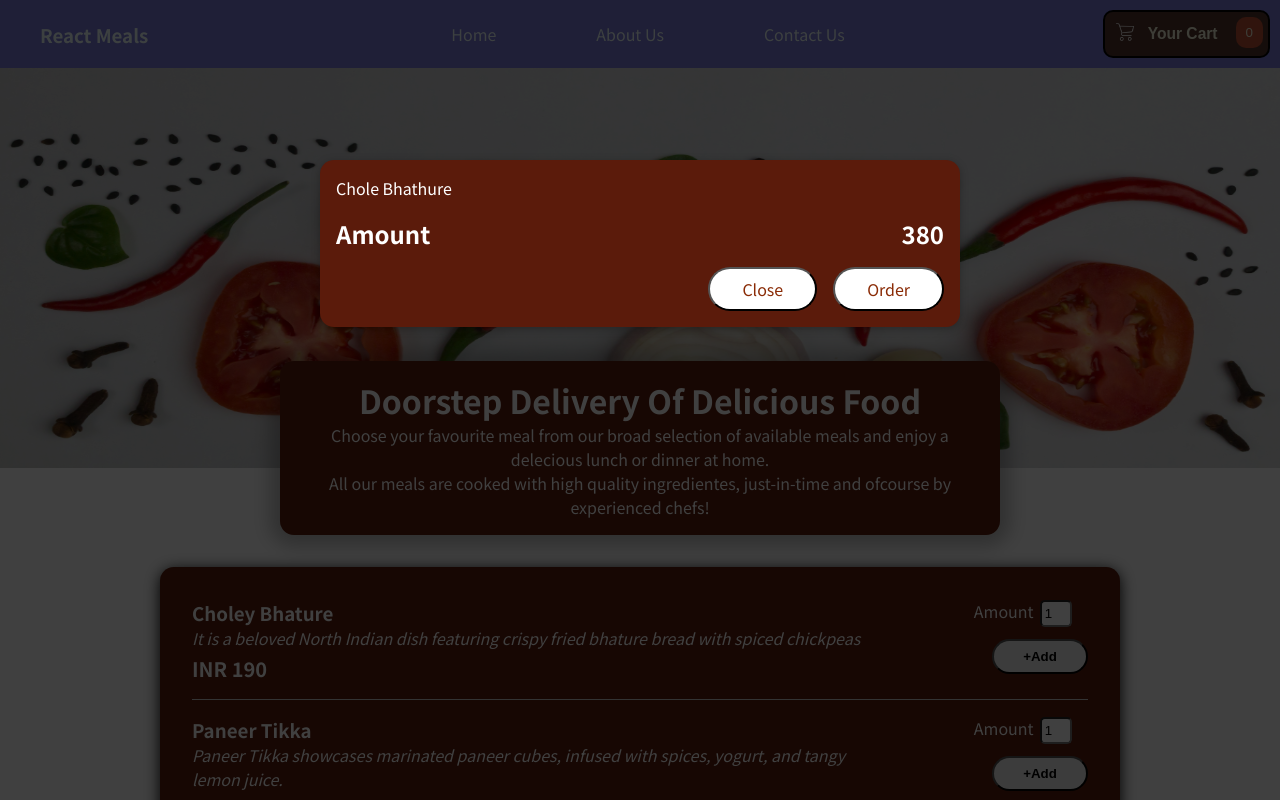
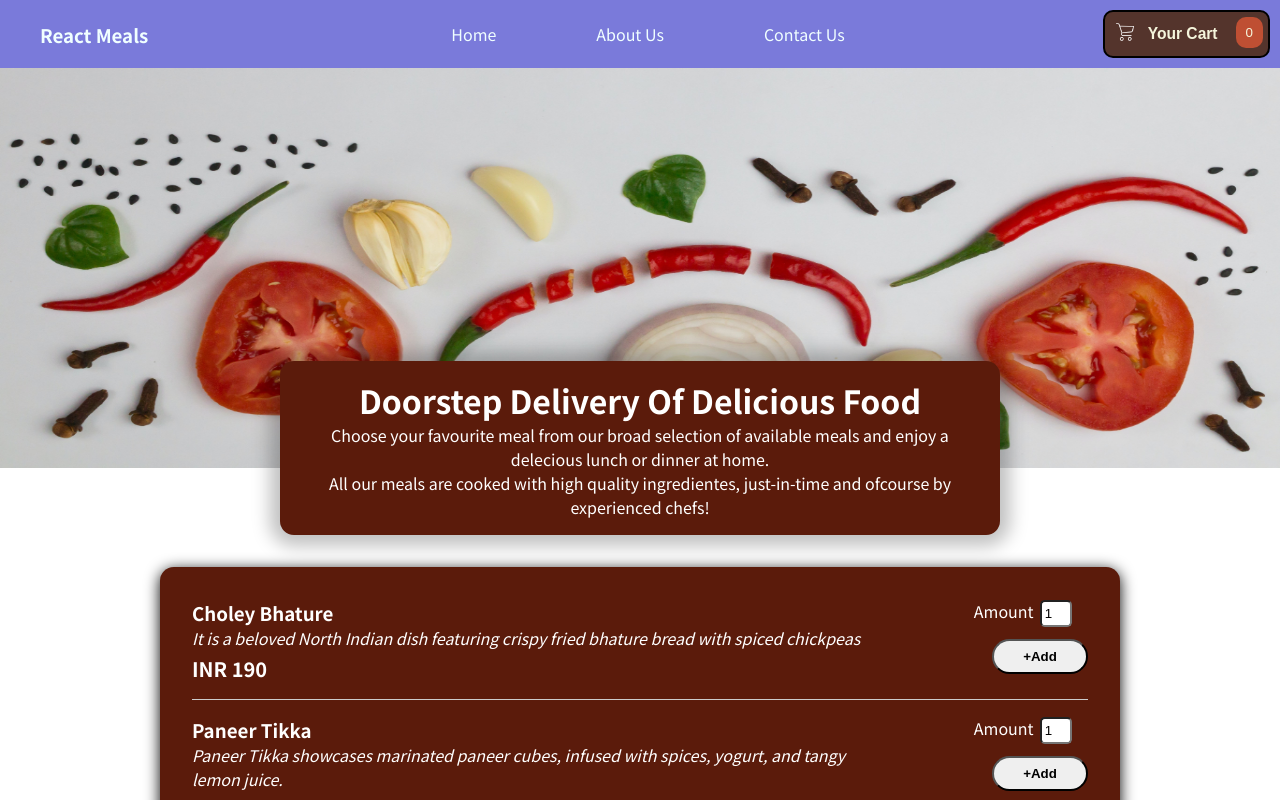
Before and after one commit to gemgupta/Restrauntweb, a React (Create React App) app: page / in a window 1280 px wide. Shown: the top 800 px of the page. Built offline with nearby package versions, Linux system fonts and the light colour scheme.

Commit message:
CartOpenCloseFunctionality

```diff
--- a/src/App.js
+++ b/src/App.js
@@ -2,14 +2,22 @@ import Header from "./Layout/Header";
 import MealsSummary from "./Meals/MealsSummary";
 import Meals from "./Meals/Meals";
 import Cart from "./Cart/Cart";
+import { useState } from "react";
 function App() {
+  const [showCart, setshowCart] = useState(false);
+  const closeCart = () => {
+    setshowCart(false);
+  };
+  const openCart = () => {
+    setshowCart(true);
+  };
   return (
-    <div>
-      <Cart/>
-     <Header/>
-     <MealsSummary/>
-<Meals/>
-    </div>
+    <>
+      {showCart && <Cart onClose={closeCart} />}
+      <Header onOpen={openCart} />
+      <MealsSummary />
+      <Meals />
+    </>
   );
 }
 
--- a/src/Cart/Cart.js
+++ b/src/Cart/Cart.js
@@ -2,26 +2,25 @@ import React from "react";
 
 import Modal from "../UI/Modal";
 import "./Cart.css";
-function Cart() {
+function Cart(props) {
   const CartItems = (
     <ul className="Cart-item">
       {[{ id: 'c1', name: "Chole Bhathure", Amount: 2, price: 190 }].map(
         (item) => {
-            return<li key={item.id}>{item.name}</li>;
-
+            return (<li key={item.id}>{item.name}</li>);
         }
       )}
     </ul>
   );
   return (
-    <Modal>
+   <Modal onClose={props.onClose}>
       {CartItems}
       <div className="total">
         <span>Amount</span>
         <span>380</span>
       </div>
       <div className="actions">
-        <button className="button--alt"> Close</button>
+        <button onClick={props.onClose} className="button--alt"> Close</button>
         <button className="button"> Order</button>
       </div>
     </Modal>
--- a/src/Layout/Header.js
+++ b/src/Layout/Header.js
@@ -2,7 +2,7 @@ import React from "react";
 import "./Header.css";
 import Cartimg from "./shopping-cart.png";
 import Foodimg from "./tamanna-rumee-cvq_8XHp2rM-unsplash.jpg";
-function Header() {
+function Header(props) {
   return (
     <>
       <div className="container-nav">
@@ -14,7 +14,7 @@ function Header() {
           <span className="item">About Us</span>
           <span className="item">Contact Us</span>
         </nav>
-        <button className="cart-nav">
+        <button onClick={props.onOpen} className="cart-nav">
           <img src={Cartimg} alt="Cartimg" />
           <h3> Your Cart</h3>
           <div className="num">0</div>
--- a/src/UI/Modal.js
+++ b/src/UI/Modal.js
@@ -2,12 +2,12 @@ import React from "react";
 import "./Modal.css";
 import ReactDOM from "react-dom";
 const Backdrop = (props) => {
-  return <div className="backdrop" />;
+  return <div className="backdrop" onClick={props.onClose} />;
 };
 const ModalMain = (props) => {
   return (
     <div className="modal">
-      <div >{props.children}</div>
+      <div>{props.children}</div>
     </div>
   );
 };
@@ -15,7 +15,10 @@ const ModalMain = (props) => {
 function Modal(props) {
   return (
     <>
-      {ReactDOM.createPortal(<Backdrop />, document.getElementById("Overlay"))}
+      {ReactDOM.createPortal(
+        <Backdrop onClose={props.onClose} />,
+        document.getElementById("Overlay")
+      )}
       {ReactDOM.createPortal(
         <ModalMain>{props.children}</ModalMain>,
         document.getElementById("Overlay")
```
